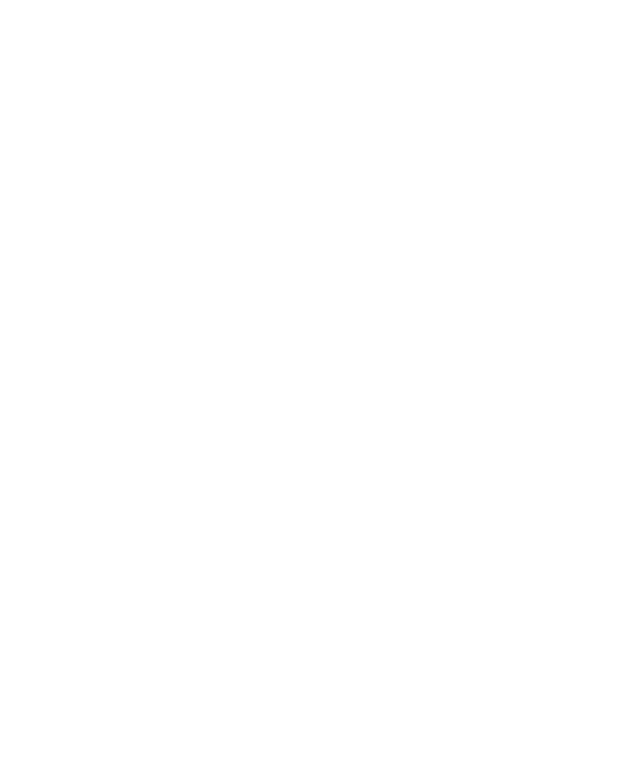
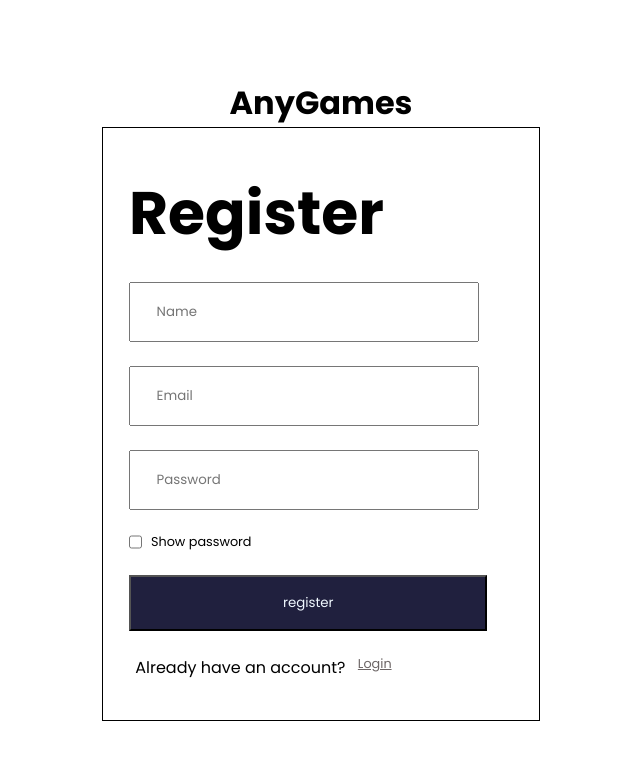
Before and after one commit to pgyanesh/Aniverse, a React (Create React App) app: page /register in a window 1280 px wide. Before the commit this address had no page. Shown: the top 760 px of the page, without its empty margins (319-959 px from the left). Built offline with nearby package versions, Linux system fonts and the light colour scheme; a web font is replaced by a local one.

Commit message:
Adding registration page

```diff
--- a/src/App.js
+++ b/src/App.js
@@ -2,6 +2,7 @@
 import FirstPage from './Pages/FirstPage/FirstPage'
 import { BrowserRouter,Routes,Route } from 'react-router-dom'
 import Login from './Pages/Login/Login'
+import Register from './Pages/Register/Register'
 
 const App = () => {
   return (
@@ -10,6 +11,7 @@
       <Routes>
       <Route path='/'element={<FirstPage/>}/>
       <Route path='/login' element={<Login/>}/>
+      <Route path='/register' element={<Register/>}/>
       </Routes>
       </BrowserRouter>
     </div>
--- /dev/null
+++ b/src/Pages/Register/Register.css
@@ -0,0 +1,66 @@
+.register-container{
+    display: flex;
+    flex-direction: column;
+    height: 100vh;
+    width: 100vw;
+    align-items: center;
+    justify-content: center;
+}
+.register-box{
+    height: 70vh;
+    width: 30vw;
+    display: flex;
+    flex-direction: column;
+    align-items: flex-start;
+    justify-content: space-evenly;
+    border: 1px solid black;
+    padding: 2vh 2vw;
+}
+
+#register-name{
+    width: 25vw;
+    height: 7vh;
+    padding-left: 2vw;
+}
+#register-email{
+    width: 25vw;
+    height: 7vh;
+    padding-left: 2vw;
+}
+#register-password{
+    width: 25vw;
+    height: 7vh;
+    padding-left: 2vw;
+}
+#register-title{
+    font-size: 5vh;
+
+
+}
+#register-button{
+    height: 7vh;
+    width: 28vw;
+    background-color: rgb(32, 32, 62);
+    color: aliceblue;
+}
+.register-showPassword{
+    display: flex;
+   font-size: 0.8rem;
+}
+.register-showPassword p{
+    padding: 0px 0.7vw;
+}
+.register-link{
+    display: flex;
+
+}
+.register-link a{
+    color: rgb(108, 101, 101);
+
+   font-size: 0.8rem;
+}
+.linkCon{
+    display: flex;
+    width: 21vw;
+    justify-content: space-around;
+}
--- /dev/null
+++ b/src/Pages/Register/Register.jsx
@@ -0,0 +1,37 @@
+import React,{useState} from 'react'
+import './Register.css'
+import { Link } from 'react-router-dom'
+const Register = () => {
+    const[showPassword,setShowPassword]=useState(true)
+    const handleTogglePassword=()=>{
+      setShowPassword(!showPassword);
+    }
+
+  return (
+    <div>
+      <div className='register-container'>
+      <div className="register-heading">
+        <h1>AnyGames</h1>
+      </div>
+      <div className="register-box">
+        <div id="register-title"><h2>Register</h2></div>
+        <input id='register-name' type='text' placeholder='Name'/>
+        <input id='register-email' type='email' placeholder='Email'/>
+        <input id='register-password' type={showPassword?"password":"text"} onChange={handleTogglePassword}  placeholder='Password' />
+        <div className="register-showPassword">
+        <input onChange={handleTogglePassword} type='checkbox'/><p>Show password</p>
+        </div>
+        <button id='register-button'>register</button>
+        <div className="register-link">
+        <div className="linkCon">
+            <p>Already have an account?</p>
+            <Link to='/login'>Login</Link>
+        </div>
+        </div>
+      </div>
+    </div>
+    </div>
+  )
+}
+
+export default Register
```
